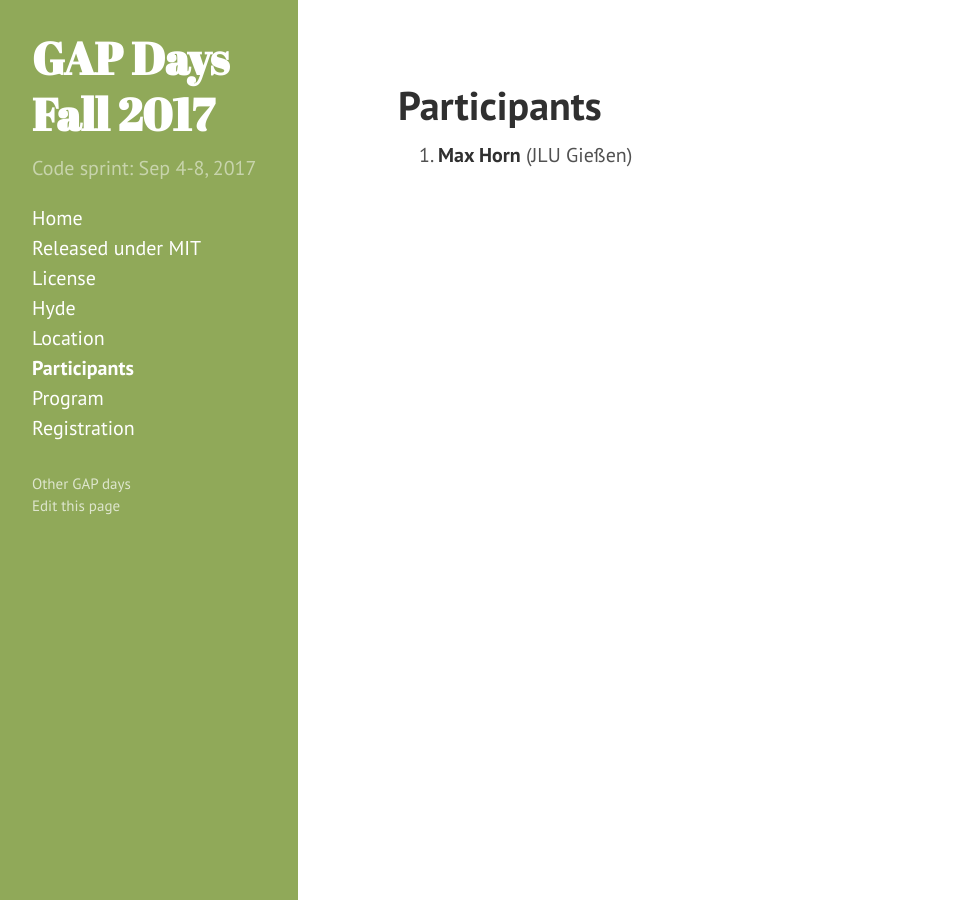
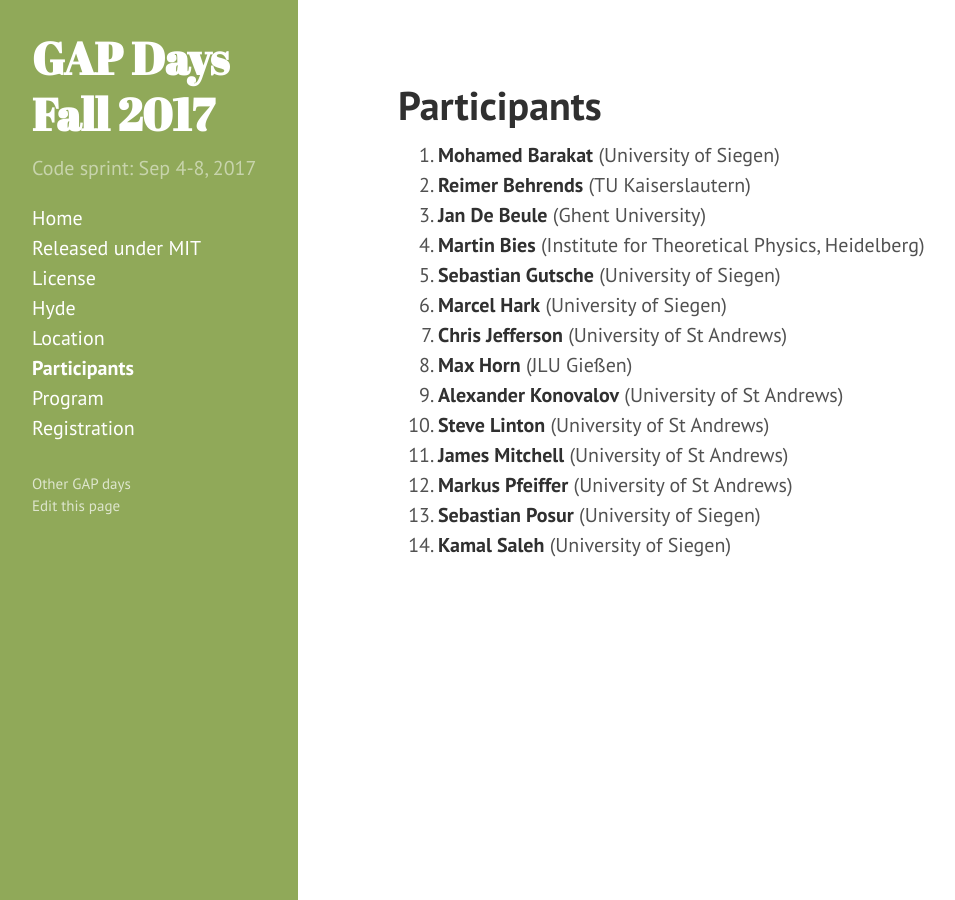
Before and after one commit to lbfm-rwth/gap-in-algebraic-research-2018, a Jekyll site: the page built from participants.md, in a window 1280 px wide. Shown: the whole page, without its empty margins (2-957 px from the left). Built offline with Jekyll 4.4.1, drawn with Linux system fonts in a browser that asks for light colours.

Commit message:
potential participants

```diff
--- a/_data/participants.yml
+++ b/_data/participants.yml
@@ -1,2 +1,43 @@
+- name: Mohamed Barakat
+  affiliation: University of Siegen
+  links:
+  talk:
+
+- name: Reimer Behrends
+  affiliation: TU Kaiserslautern
+
+- name: Jan De Beule
+  affiliation: Ghent University
+
+- name: Martin Bies
+  affiliation: Institute for Theoretical Physics, Heidelberg
+
+- name: Sebastian Gutsche
+  affiliation: University of Siegen
+
+- name: Marcel Hark
+  affiliation: University of Siegen
+
+- name: Chris Jefferson
+  affiliation: University of St Andrews
+
 - name: Max Horn
   affiliation: JLU Gießen
+
+- name: Alexander Konovalov
+  affiliation: University of St Andrews
+
+- name: Steve Linton
+  affiliation: University of St Andrews
+
+- name: James Mitchell
+  affiliation: University of St Andrews
+
+- name: Markus Pfeiffer
+  affiliation: University of St Andrews
+
+- name: Sebastian Posur
+  affiliation: University of Siegen
+
+- name: Kamal Saleh
+  affiliation: University of Siegen
```
